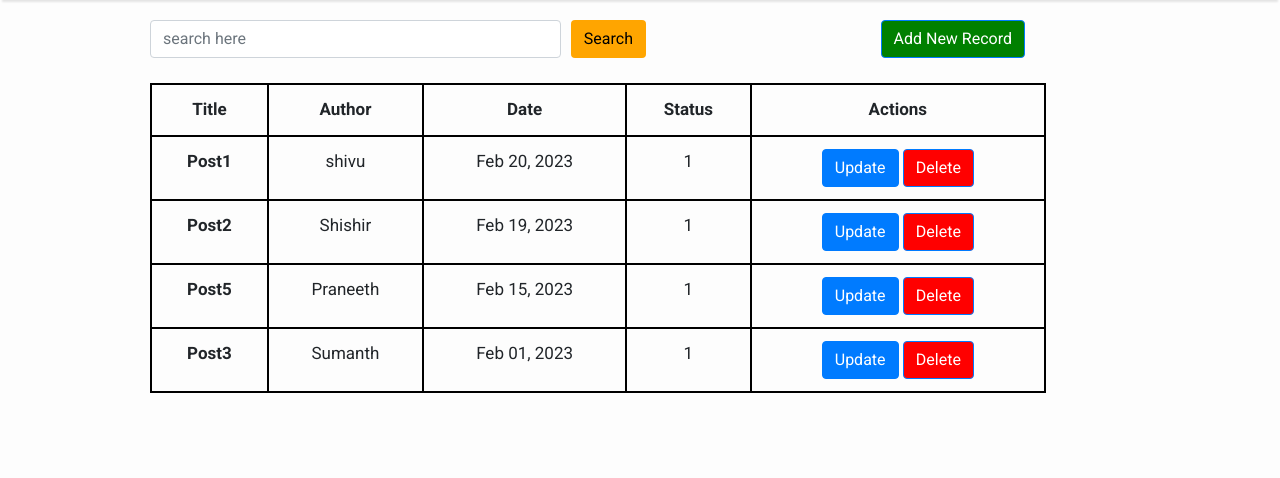
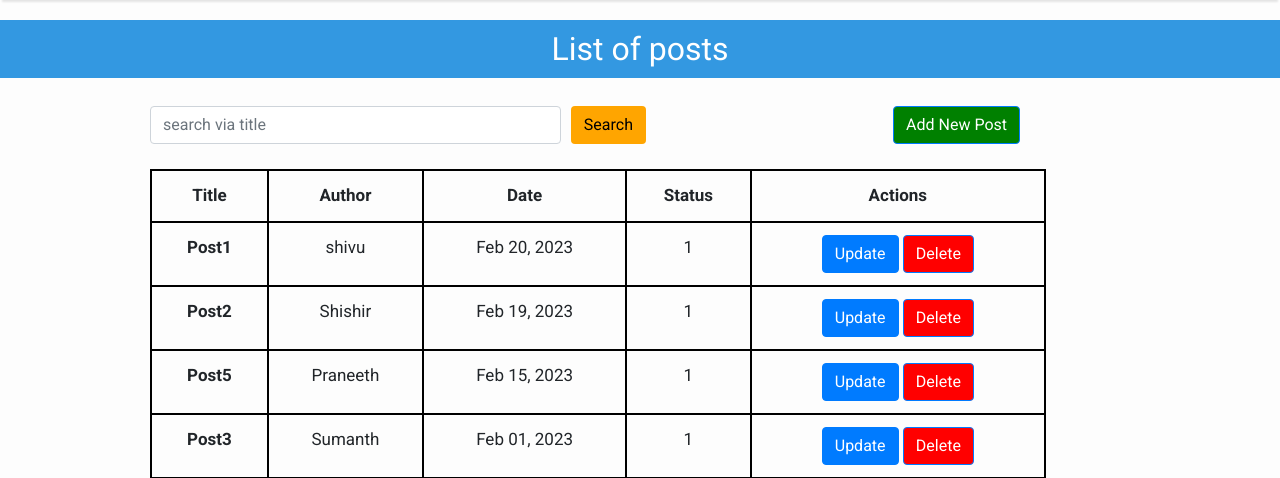
Before and after one commit to 19shiv03/gst, a Django app: page /show/ in a window 1280 px wide. Shown: the part 58-536 px from the top of the page. Run offline with Django 4.2, Linux system fonts and the light colour scheme; data comes from the database, SQL or seed files in the repository; both versions use the stored data as it was after the commit; some libraries are stand-ins or nearby versions.

Commit message:
changed24/2

```diff
--- a/Blog/templates/show.html
+++ b/Blog/templates/show.html
@@ -27,21 +27,28 @@
           padding:20px; {% endcomment %}
           display:flex;
         }
-
+        h2{
+          color:white;
+          margin-top:20px;
+          padding:10px;
+          text-align:center;
+          background-color:#3398E1;
+        }
 
 
     </style>
+    <h2>List of posts</h2>
     <div class="both" style="padding:20px;">
     <div class="form" style="margin-left:130px; width:40%; float:left; ">
     <form class="search" method="GET" action="/search/">
       {% csrf_token %}
-      <input class="form-control" type="text" name='post' placeholder="search here">
+      <input class="form-control" type="text" name='post' placeholder="search via title">
       <button class='btn' style="background:Orange;margin-left:10px" type="submit">Search</button>
     </form>
     <br>
     </div>
-    <div class="add" style="float:right; margin-right:235px;">
-      <a href="/create" class="btn btn-primary" style="background-color:Green">Add New Record</a>
+    <div class="add" style="float:right; margin-right:240px;">
+      <a href="/create" class="btn btn-primary" style="background-color:Green">Add New Post</a>
     </div>
   </div>
     <br>
```
Also changed, not shown: Blog/templates/add_post.html (+9 -1 lines), Blog/templates/update.html (+9 -0 lines), Blog/db.sqlite3.
